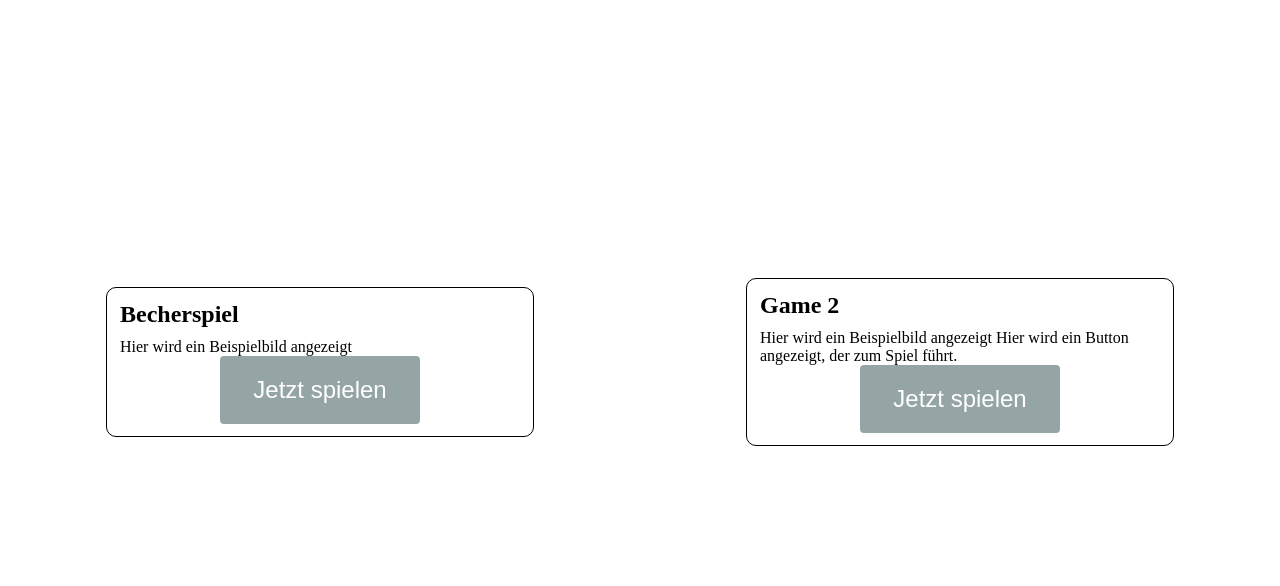
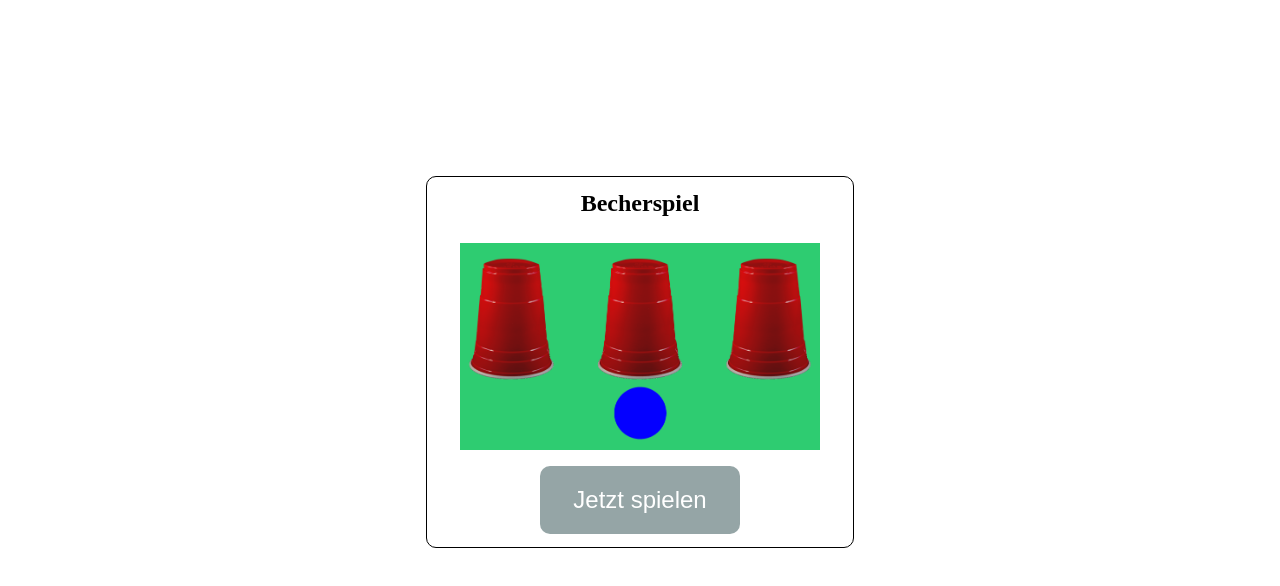
Before and after one commit to raimannma/twitch-minigames, a website with bundled scripts: page client/index.html in a window 1280 px wide. Shown: the part 118-704 px from the top of the page. Built offline with nearby package versions, Linux system fonts and the light colour scheme.

Commit message:
rename game and add presentation image

```diff
--- a/client/index.html
+++ b/client/index.html
@@ -21,14 +21,8 @@
     <article>
       <div class="gamebox">
         <h2>Becherspiel</h2>
-        Hier wird ein Beispielbild angezeigt
-        <button disabled name="ballgame"><span>Jetzt spielen</span></button>
-      </div>
-      <div class="gamebox">
-        <h2>Game 2</h2>
-        Hier wird ein Beispielbild angezeigt Hier wird ein Button angezeigt, der
-        zum Spiel führt.
-        <button disabled name="game2"><span>Jetzt spielen</span></button>
+        <img src="games/cupgame/presentation_image.png" alt="Becherspiel" />
+        <button disabled name="cupgame"><span>Jetzt spielen</span></button>
       </div>
     </article>
     <script src="index.js" type="text/javascript"></script>
--- a/client/style/style.css
+++ b/client/style/style.css
@@ -32,8 +32,7 @@ button {
   padding: 20px;
   cursor: pointer;
   font-size: 24px;
-  margin: 0 0 0 100px;
-  border-radius: 4px;
+  border-radius: 10px;
   background-color: #2ecc71;
   border: none;
   width: 200px;
@@ -85,6 +84,12 @@ article {
   max-width: 90vw;
   border: 1px solid black;
   border-radius: 10px;
+  text-align: center;
+}
+
+.gamebox img {
+  width: 90%;
+  margin: 2vh 5%;
 }
 
 .gamebox h2 {
```
Also changed, not shown: client/games/cupgame/index.html (renamed from client/games/ballgame/index.html), client/games/cupgame/presentation_image.png (added), client/games/cupgame/resources/ball.png (renamed from client/games/ballgame/resources/ball.png), client/games/cupgame/resources/cup.png (renamed from client/games/ballgame/resources/cup.png), client/games/cupgame/script.js (renamed from client/games/ballgame/script.js), client/games/cupgame/style.css (renamed from client/games/ballgame/style.css).
